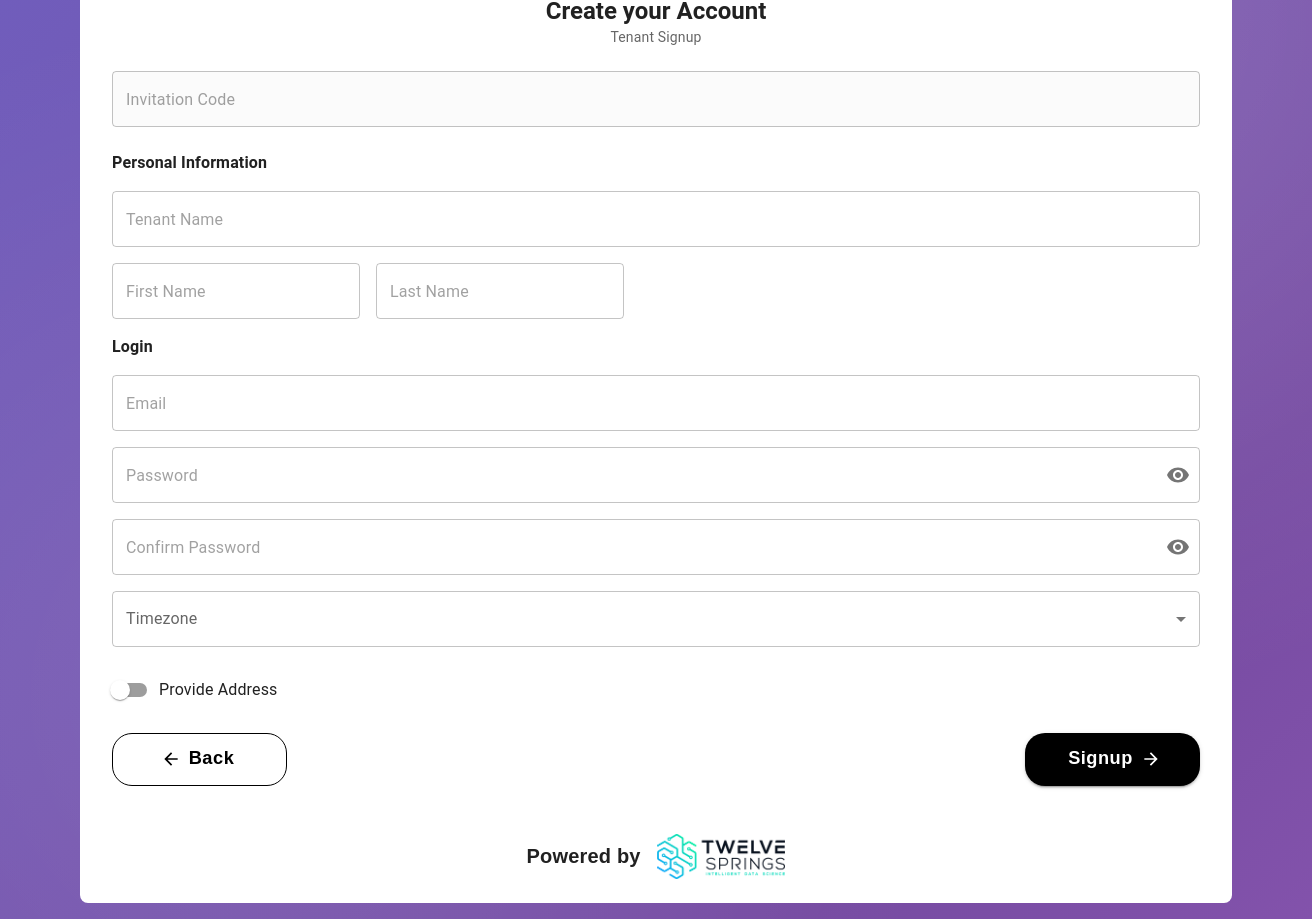
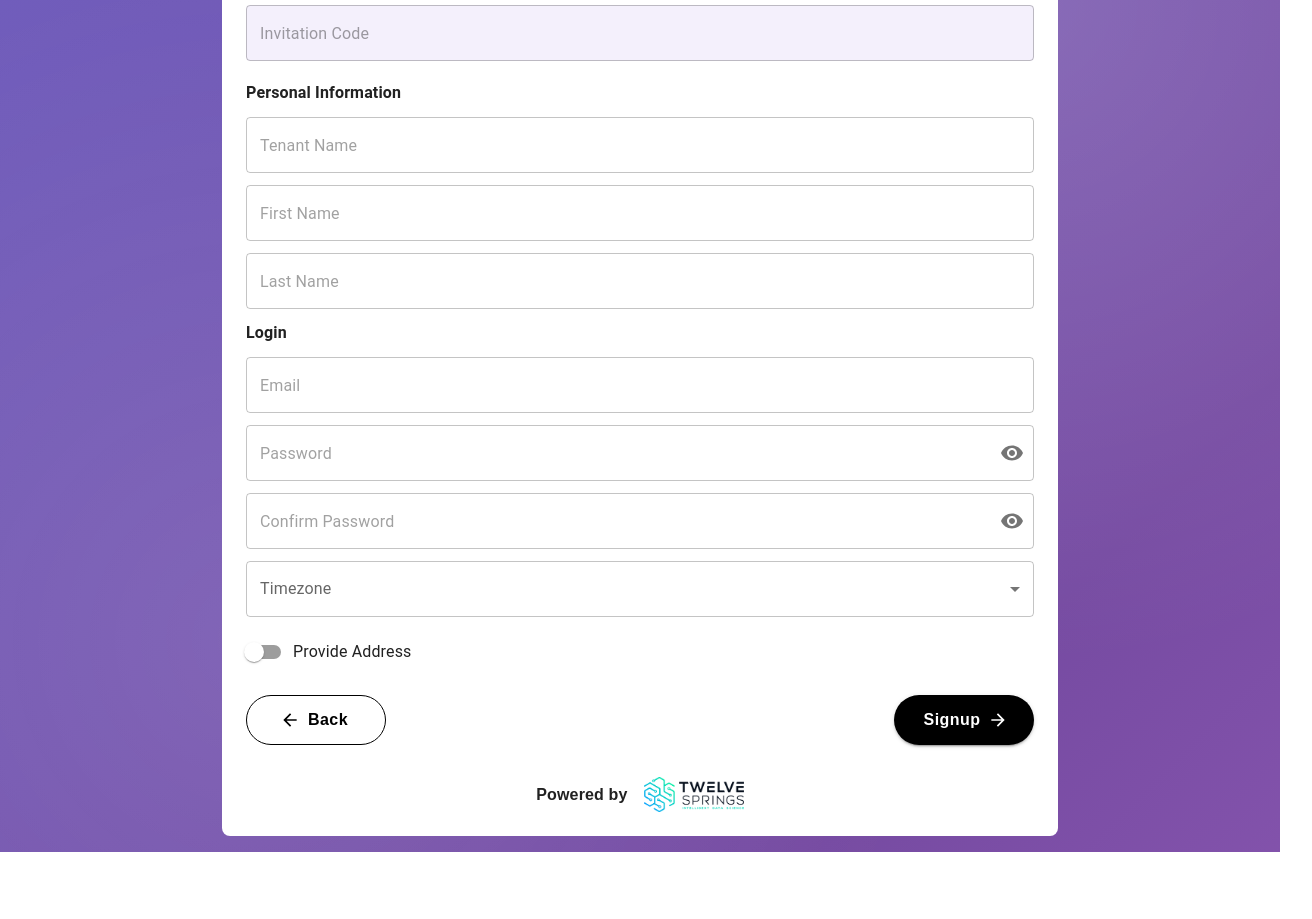
Before and after one commit to harshparmar2073/ts-employee, a React (Vite) app: page /signup in a window 1280 px wide. Shown: the part 211-1130 px from the top of the page, 1312 px wide, since content can reach past the window. After the commit the page ends 1063 px from the top, so only its background shows below. Built offline with nearby package versions, Linux system fonts and the light colour scheme.

Commit message:
minor fixes

```diff
--- a/src/App.jsx
+++ b/src/App.jsx
@@ -3,17 +3,19 @@ import Login from './pages/Login'
 import { Routes, Route } from "react-router";
 import ResetPassword from './components/ResetPassword';
 import Signup from './components/CreateAccount';
-const App = () => {
+import { CssBaseline } from '@mui/material';
+
+function App() {
   return (
-    <div>
- <Routes>
+    <>
+      <CssBaseline />
+      <Routes>
         <Route path="/" element={<Login/>}/>
         <Route path="/reset-password" element={<ResetPassword/>}/>
         <Route path="/signup" element={<Signup/>}/>
- </Routes>
-
-    </div>
-  )
+      </Routes>
+    </>
+  );
 }
 
 export default App
--- a/src/components/CreateAccount.jsx
+++ b/src/components/CreateAccount.jsx
@@ -69,7 +69,6 @@ const validationSchema = yup.object({
     .string()
     .required('Please select a timezone'),
   showAddress: yup.boolean(),
-  // Address fields - conditionally required
   addressLine1: yup.string().when('showAddress', {
     is: true,
     then: (schema) => schema.required('Address line 1 is required'),
@@ -134,7 +133,6 @@ const Signup = () => {
 
   const showAddress = watch('showAddress');
 
-  // World timezones
   const timezones = [
     { value: 'UTC-12:00', label: '(UTC-12:00) International Date Line West' },
     { value: 'UTC-11:00', label: '(UTC-11:00) Coordinated Universal Time-11' },
@@ -182,10 +180,8 @@ const Signup = () => {
     setSubmitError('');
 
     try {
-      // Simulate API call
       await new Promise(resolve => setTimeout(resolve, 2000));
 
-      // Remove address fields if not needed
       if (!data.showAddress) {
         const { addressLine1, addressLine2, addressLine3, county, city, postcode, country, ...cleanData } = data;
         console.log('Signup data:', cleanData);
@@ -193,7 +189,6 @@ const Signup = () => {
         console.log('Signup data:', data);
       }
 
-      // Handle successful signup
       alert('Account created successfully!');
       reset();
 
@@ -204,42 +199,11 @@ const Signup = () => {
     }
   };
 
-  const getResponsiveStyles = () => ({
-    container: {
-      px: isMobile ? 1 : 2,
-      maxWidth: isMobile ? 'sm' : isTablet ? 'md' : 'lg'
-    },
-    card: {
-      mx: isMobile ? 1 : 'auto',
-      borderRadius: isMobile ? 1 : 2
-    },
-    cardContent: {
-      p: isMobile ? 2 : isTablet ? 3 : 4
-    },
-    logoHeight: isMobile ? 35 : 49,
-    companyLogoHeight: isMobile ? 35 : 45,
-    buttonContainer: {
-      display: 'flex',
-      justifyContent: 'space-between',
-      alignItems: 'center',
-      flexDirection: isMobile ? 'column' : 'row',
-      gap: isMobile ? 2 : 3,
-      mt: 3
-    },
-    button: {
-      height: isMobile ? 45 : 52.5,
-      width: isMobile ? '100%' : 175,
-      fontSize: isMobile ? 16 : 18.2
-    }
-  });
-
-  const styles = getResponsiveStyles();
-
   return (
     <Box
       sx={{
         minHeight: '100vh',
-        width: '100vw',
+        width: '100%', // <-- change from '100vw' to '100%'
         display: 'flex',
         alignItems: 'center',
         justifyContent: 'center',
@@ -282,9 +246,24 @@ const Signup = () => {
         <ArrowBack />
       </IconButton>
 
-      <Container maxWidth={styles.container.maxWidth} sx={styles.container}>
-        <Card elevation={0} sx={{ ...styles.card, position: 'relative', overflow: 'hidden' }}>
-          <CardContent sx={styles.cardContent}>
+      {/* Optimized container width */}
+      <Container
+        maxWidth="md" // or "sm" for a narrower form
+        sx={{
+          px: { xs: 1, sm: 2, md: 4 }, // Responsive horizontal padding
+        }}
+      >
+        <Card
+          elevation={0}
+          sx={{
+            mx: 'auto',
+            borderRadius: isMobile ? 1 : 2,
+            position: 'relative',
+            overflow: 'hidden',
+            // Remove width: '100%'
+          }}
+        >
+          <CardContent sx={{ p: isMobile ? 2 : 3 }}>
             {/* Logo & Title */}
             <Box sx={{ textAlign: 'center', mb: 3 }}>
               <Box
@@ -292,7 +271,7 @@ const Signup = () => {
                   display: 'flex',
                   justifyContent: 'center',
                   alignItems: 'center',
-                    mb: { xs: 2, sm: 3, md: 4 },
+                  mb: 2,
                   width: '100%',
                 }}
               >
@@ -301,9 +280,8 @@ const Signup = () => {
                   src={logo}
                   alt="logo"
                   sx={{
-                      height: { xs: 56, sm: 72, md: 90, lg: 110, xl: 130 },
-                      maxWidth: { xs: '70%', sm: '60%', md: '50%', lg: '40%', xl: '30%' },
-                      minWidth: 80,
+                    height: isMobile ? 60 : 80,
+                    maxWidth: '60%',
                     objectFit: 'contain',
                     mx: 'auto',
                     display: 'block',
@@ -316,7 +294,7 @@ const Signup = () => {
               </Box>
               <Typography
                 variant={isMobile ? "h6" : "h5"}
-                sx={{ mt: 2, fontWeight: 700 }}
+                sx={{ mt: 1, fontWeight: 700, mb: 0.5 }}
               >
                 Create your Account
               </Typography>
@@ -333,7 +311,7 @@ const Signup = () => {
             </Collapse>
 
             <form onSubmit={handleSubmit(onSubmit)}>
-              {/* Invitation Code */}
+              {/* Invitation Code - with purple background like in image */}
               <Controller
                 name="invitationCode"
                 control={control}
@@ -344,13 +322,19 @@ const Signup = () => {
                     placeholder="Invitation Code"
                     error={!!errors.invitationCode}
                     helperText={errors.invitationCode?.message}
-                    sx={{ mb: 3, bgcolor: 'rgba(135, 125, 125, 0.03)', borderRadius: 1 }}
+                    sx={{
+                      mb: 2.5,
+                      '& .MuiOutlinedInput-root': {
+                        backgroundColor: 'rgba(147, 112, 219, 0.1)', // Light purple background
+                        borderRadius: 1
+                      }
+                    }}
                   />
                 )}
               />
 
               {/* Personal Information */}
-              <Typography sx={{ fontWeight: 600, mb: 2, fontSize: isMobile ? 14 : 16 }}>
+              <Typography sx={{ fontWeight: 600, mb: 1.5, fontSize: isMobile ? 14 : 16 }}>
                 Personal Information
               </Typography>
 
@@ -364,13 +348,11 @@ const Signup = () => {
                     placeholder="Tenant Name"
                     error={!!errors.tenantName}
                     helperText={errors.tenantName?.message}
-                    sx={{ mb: 2 }}
+                    sx={{ mb: 1.5 }}
                   />
                 )}
               />
 
-              <Grid container spacing={isMobile ? 1 : 2}>
-                <Grid item xs={12} sm={6}>
               <Controller
                 name="firstName"
                 control={control}
@@ -381,12 +363,11 @@ const Signup = () => {
                     placeholder="First Name"
                     error={!!errors.firstName}
                     helperText={errors.firstName?.message}
-                        sx={{ mb: 2 }}
+                    sx={{ mb: 1.5 }}
                   />
                 )}
               />
-                </Grid>
-                <Grid item xs={12} sm={6}>
+
               <Controller
                 name="lastName"
                 control={control}
@@ -397,15 +378,13 @@ const Signup = () => {
                     placeholder="Last Name"
                     error={!!errors.lastName}
                     helperText={errors.lastName?.message}
-                        sx={{ mb: 2 }}
+                    sx={{ mb: 1.5 }}
                   />
                 )}
               />
-                </Grid>
-              </Grid>
 
               {/* Login */}
-              <Typography sx={{ fontWeight: 600, mb: 2, fontSize: isMobile ? 14 : 16 }}>
+              <Typography sx={{ fontWeight: 600, mb: 1.5, fontSize: isMobile ? 14 : 16 }}>
                 Login
               </Typography>
 
@@ -420,7 +399,7 @@ const Signup = () => {
                     type="email"
                     error={!!errors.email}
                     helperText={errors.email?.message}
-                    sx={{ mb: 2 }}
+                    sx={{ mb: 1.5 }}
                   />
                 )}
               />
@@ -446,7 +425,7 @@ const Signup = () => {
                         </IconButton>
                       )
                     }}
-                    sx={{ mb: 2 }}
+                    sx={{ mb: 1.5 }}
                   />
                 )}
               />
@@ -472,7 +451,7 @@ const Signup = () => {
                         </IconButton>
                       )
                     }}
-                    sx={{ mb: 2 }}
+                    sx={{ mb: 1.5 }}
                   />
                 )}
               />
@@ -481,7 +460,7 @@ const Signup = () => {
                 name="timezone"
                 control={control}
                 render={({ field }) => (
-                  <FormControl fullWidth error={!!errors.timezone} sx={{ mb: 3 }}>
+                  <FormControl fullWidth error={!!errors.timezone} sx={{ mb: 2 }}>
                     <InputLabel>Timezone</InputLabel>
                     <Select {...field} label="Timezone">
                       {timezones.map((tz) => (
@@ -506,18 +485,26 @@ const Signup = () => {
                       <Switch
                         checked={field.value}
                         onChange={field.onChange}
+                        sx={{
+                          '& .MuiSwitch-switchBase.Mui-checked': {
+                            color: '#667eea'
+                          },
+                          '& .MuiSwitch-switchBase.Mui-checked + .MuiSwitch-track': {
+                            backgroundColor: '#667eea'
+                          }
+                        }}
                       />
                     }
                     label="Provide Address"
-                    sx={{ mb: showAddress ? 2 : 0 }}
+                    sx={{ mb: showAddress ? 1.5 : 0 }}
                   />
                 )}
               />
 
               {/* Address Information */}
               <Collapse in={showAddress}>
-                <Box sx={{ mb: 3 }}>
-                  <Typography sx={{ fontWeight: 600, mb: 2, fontSize: isMobile ? 14 : 16 }}>
+                <Box sx={{ mb: 2 }}>
+                  <Typography sx={{ fontWeight: 600, mb: 1.5, fontSize: isMobile ? 14 : 16 }}>
                     Address Information
                   </Typography>
 
@@ -531,7 +518,7 @@ const Signup = () => {
                         placeholder="Address Line 1"
                         error={!!errors.addressLine1}
                         helperText={errors.addressLine1?.message}
-                        sx={{ mb: 2 }}
+                        sx={{ mb: 1.5 }}
                       />
                     )}
                   />
@@ -544,7 +531,7 @@ const Signup = () => {
                         {...field}
                         fullWidth
                         placeholder="Address Line 2"
-                        sx={{ mb: 2 }}
+                        sx={{ mb: 1.5 }}
                       />
                     )}
                   />
@@ -557,13 +544,20 @@ const Signup = () => {
                         {...field}
                         fullWidth
                         placeholder="Address Line 3"
-                        sx={{ mb: 2 }}
+                        sx={{ mb: 1.5 }}
                       />
                     )}
                   />
 
-                  <Grid container spacing={isMobile ? 1 : 2} sx={{ mb: 2 }}>
-                    <Grid item xs={12} sm={6}>
+                  {/* 2x2 Grid for County, City, Postcode, Country */}
+                  <Box
+                    sx={{
+                      display: 'flex',
+                      flexWrap: 'wrap',
+                      gap: 1.5,
+                    }}
+                  >
+                    <Box sx={{ flex: '1 1 48%' }}>
                       <Controller
                         name="county"
                         control={control}
@@ -575,8 +569,8 @@ const Signup = () => {
                           />
                         )}
                       />
-                    </Grid>
-                    <Grid item xs={12} sm={6}>
+                    </Box>
+                    <Box sx={{ flex: '1 1 48%' }}>
                       <Controller
                         name="city"
                         control={control}
@@ -590,11 +584,8 @@ const Signup = () => {
                           />
                         )}
                       />
-                    </Grid>
-                  </Grid>
-
-                  <Grid container spacing={isMobile ? 1 : 2}>
-                    <Grid item xs={12} sm={6}>
+                    </Box>
+                    <Box sx={{ flex: '1 1 48%' }}>
                       <Controller
                         name="postcode"
                         control={control}
@@ -608,8 +599,8 @@ const Signup = () => {
                           />
                         )}
                       />
-                    </Grid>
-                    <Grid item xs={12} sm={6}>
+                    </Box>
+                    <Box sx={{ flex: '1 1 48%' }}>
                       <Controller
                         name="country"
                         control={control}
@@ -623,26 +614,34 @@ const Signup = () => {
                           />
                         )}
                       />
-                    </Grid>
-                  </Grid>
+                    </Box>
+                  </Box>
                 </Box>
               </Collapse>
 
               {/* Buttons */}
-              <Box sx={styles.buttonContainer}>
+              <Box sx={{
+                display: 'flex',
+                justifyContent: 'space-between',
+                alignItems: 'center',
+                mt: 3,
+                gap: 2,
+                flexDirection: 'row'
+              }}>
                 <Button
                   variant="outlined"
                   startIcon={<ArrowBack />}
                   onClick={handleBack}
                   sx={{
-                    ...styles.button,
+                    height: isMobile ? 45 : 50,
+                    width: isMobile ? '100%' : 140,
+                    fontSize: isMobile ? 14 : 16,
                     fontFamily: 'Poppins, sans-serif',
                     fontWeight: 600,
                     color: 'rgb(0, 0, 0)',
                     borderColor: 'rgb(0, 0, 0)',
-                    borderRadius: '20px',
+                    borderRadius: '25px',
                     textTransform: 'capitalize',
-                    transition: 'all 250ms cubic-bezier(0.4,0,0.2,1)',
                     '&:hover': {
                       backgroundColor: 'rgba(0,0,0,0.05)',
                       borderColor: 'rgb(0, 0, 0)',
@@ -658,21 +657,17 @@ const Signup = () => {
                   endIcon={<ArrowForward />}
                   disabled={isSubmitting}
                   sx={{
-                    ...styles.button,
+                    height: isMobile ? 45 : 50,
+                    width: isMobile ? '100%' : 140,
+                    fontSize: isMobile ? 14 : 16,
                     fontFamily: 'Poppins, sans-serif',
                     fontWeight: 600,
                     backgroundColor: 'rgb(0, 0, 0)',
                     color: 'rgb(255, 255, 255)',
-                    borderRadius: '20px',
+                    borderRadius: '25px',
                     textTransform: 'capitalize',
-                    boxShadow: 'rgba(0, 0, 0, 0.2) 0px 3px 1px -2px, rgba(0, 0, 0, 0.14) 0px 2px 2px 0px, rgba(0, 0, 0, 0.12) 0px 1px 5px 0px',
-                    transition: 'all 250ms cubic-bezier(0.4, 0, 0.2, 1)',
                     '&:hover': {
                       backgroundColor: 'rgb(30, 30, 30)',
-                      boxShadow: 'rgba(0, 0, 0, 0.3) 0px 4px 2px -2px, rgba(0, 0, 0, 0.2) 0px 3px 3px 0px, rgba(0, 0, 0, 0.15) 0px 2px 6px 0px',
-                    },
-                    '&:active': {
-                      transform: 'translateY(1px)',
                     },
                     '&:disabled': {
                       backgroundColor: 'rgba(0, 0, 0, 0.12)',
@@ -680,10 +675,9 @@ const Signup = () => {
                     }
                   }}
                 >
-                  {isSubmitting ? 'Creating Account...' : 'Signup'}
+                  {isSubmitting ? 'Creating...' : 'Signup'}
                 </Button>
               </Box>
-            </form>
 
               {/* Footer */}
               <Box sx={{
@@ -691,14 +685,13 @@ const Signup = () => {
                 alignItems: 'center',
                 justifyContent: 'center',
                 gap: 2,
-              mt: isMobile ? 4 : 6,
+                mt: 4,
                 flexDirection: isMobile ? 'column' : 'row'
               }}>
                 <Typography sx={{
                   m: 0,
                   fontFamily: 'Poppins, sans-serif',
-                lineHeight: 1.5,
-                fontSize: isMobile ? 16 : 20,
+                  fontSize: isMobile ? 14 : 16,
                   fontWeight: 600
                 }}>
                   Powered by
@@ -707,9 +700,10 @@ const Signup = () => {
                   component="img"
                   src={companyLogo}
                   alt="Twelve Springs"
-                height={styles.companyLogoHeight}
+                  sx={{ height: isMobile ? 30 : 35 }}
                 />
               </Box>
+            </form>
           </CardContent>
         </Card>
       </Container>
--- a/src/pages/Login.jsx
+++ b/src/pages/Login.jsx
@@ -65,7 +65,7 @@ const CustomTextField = ({ control, name, label, type, errorMessage, icon, ...re
           sx={{
             '& .MuiOutlinedInput-root': {
               height: { xs: '48px', sm: '44px', md: '48px' },
-              borderRadius: '8px',
+              borderRadius: 1, // <-- minor rounding
               backgroundColor: 'rgba(255, 255, 255, 0.8)',
               border: '2px solid transparent',
               transition: 'all 0.3s ease',
@@ -313,7 +313,7 @@ const Login = () => {
                     sx={{
                       '& .MuiOutlinedInput-root': {
                         height: { xs: '48px', sm: '44px', md: '48px' },
-                        borderRadius: '8px',
+                        borderRadius: 1, // <-- minor rounding
                         backgroundColor: 'rgba(255, 255, 255, 0.8)',
                         border: '2px solid transparent',
                         transition: 'all 0.3s ease',
@@ -476,12 +476,29 @@ const Login = () => {
         open={snackbar.open}
         autoHideDuration={6000}
         onClose={handleSnackbarClose}
-        anchorOrigin={{ vertical: 'top', horizontal: 'center' }}
+        anchorOrigin={{ vertical: 'top', horizontal: 'left' }} // <-- Show on left
+        sx={{
+          left: { xs: 0, sm: 24 }, // a little padding from the left on desktop
+          right: 'auto'
+        }}
       >
         <Alert
           onClose={handleSnackbarClose}
           severity={snackbar.severity}
-          sx={{ width: '100%' }}
+          sx={{
+            width: { xs: '95%', sm: '400px' },
+            maxWidth: '95vw',
+            backgroundColor: '#c62828',
+            color: '#fff',
+            fontWeight: 400, // <-- Less bold
+            fontSize: '1rem', // <-- More standard size
+            borderRadius: 2,
+            boxShadow: '0 4px 16px rgba(0,0,0,0.15)',
+            textAlign: 'left', // <-- Left align text
+            '& .MuiAlert-icon': { color: '#fff' },
+            '& .MuiAlert-action': { color: '#fff' },
+            '& .MuiSvgIcon-root': { color: '#fff' }
+          }}
         >
           {snackbar.message}
         </Alert>
```
Lines whose indentation alone changed are shown as unchanged.
